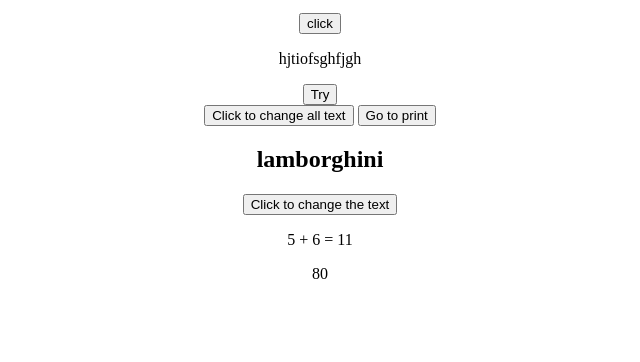
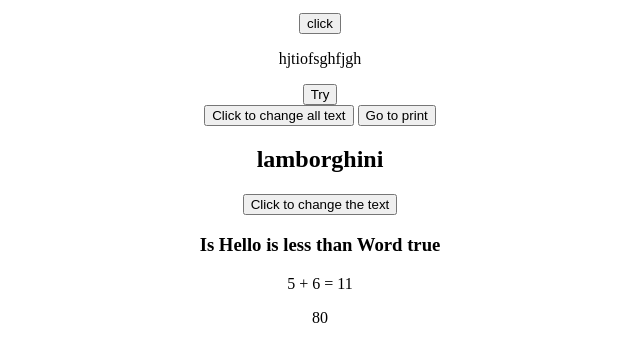
Before and after one commit to mahafujahamed/javascript, a plain HTML site: page index.html in a window 1280 px wide. Shown: the part 356-718 px from the top of the page, without its empty margins (320-960 px from the left). Drawn offline with Linux system fonts and the light colour scheme.

Commit message:
added js code

```diff
--- a/index.html
+++ b/index.html
@@ -42,6 +42,10 @@
         <button type="button" onclick="myFunction()">Click to change the text</button>
 
     </div>
+     <!-- string operators -->
+      <div>
+        <h3 id="string"></h3>
+      </div>
 
 
     <!-- js statements -->
@@ -56,6 +60,9 @@
             // document.write("5 + 6 = " + z);
         </script
     </div>
+
+
+
     <script>
         document.write(10 * 8);
         // window alert
--- a/script.js
+++ b/script.js
@@ -16,3 +16,11 @@
     cars.push("Audi");
     document.getElementById("list").innerHTML = cars;
 }
+
+function stringOperator(){
+    let text1 = "Hello";
+    let text2 = "word";
+    let result = text1 < text2;
+    document.getElementById("string").innerHTML = "Is Hello is less than Word " + result;
+}
+stringOperator();
```
